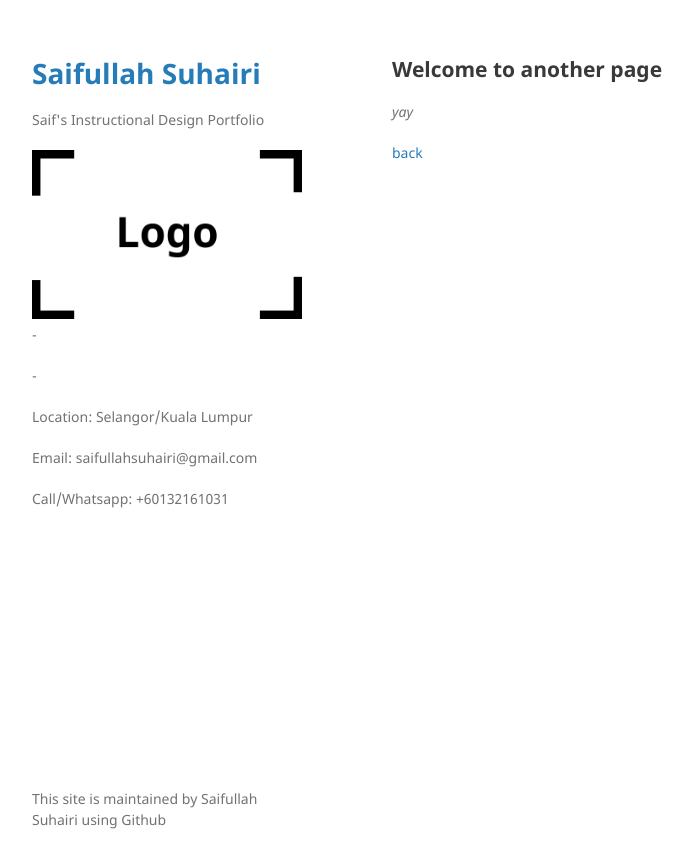
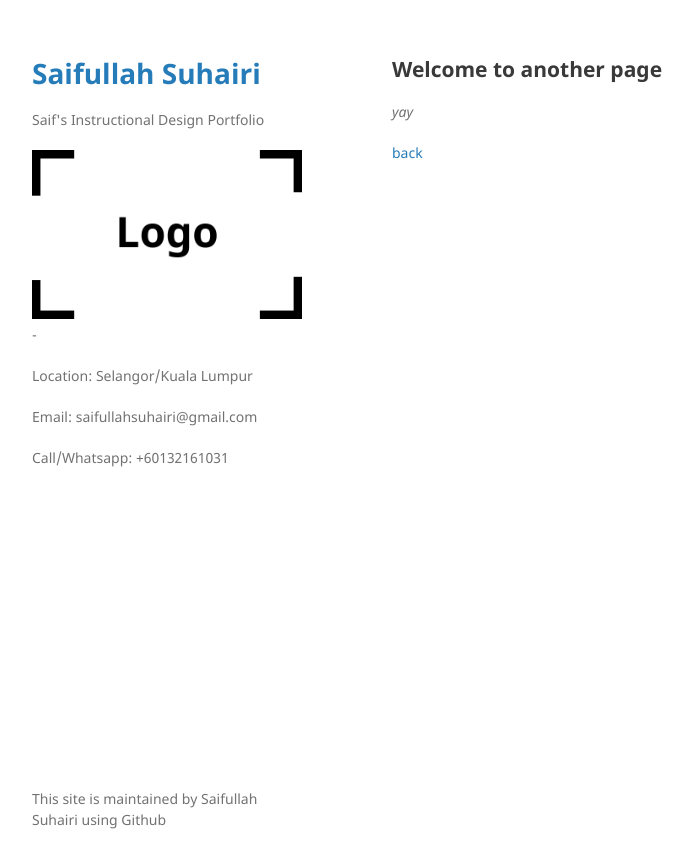
Before and after one commit to saifsuhairi/saifsuhairi.github.io, a Jekyll site: the page built from another-page.md, in a window 1280 px wide. Shown: the top 868 px of the page, without its empty margins (178-871 px from the left). Built offline with Jekyll 4.4.1, drawn with Linux system fonts in a browser that asks for light colours; our own code applies the rules of GitHub Pages for plain Markdown files.

Commit message:
Update default.html

```diff
--- a/_layouts/default.html
+++ b/_layouts/default.html
@@ -21,7 +21,6 @@
         {% if site.logo %}
           <img src="{{site.logo | relative_url}}" alt="Logo" />
         {% endif %}
-        <p>-</p>
         <p>-</p>
         <p>Location: Selangor/Kuala Lumpur</p>
         <p>Email: saifullahsuhairi@gmail.com</p>
```
